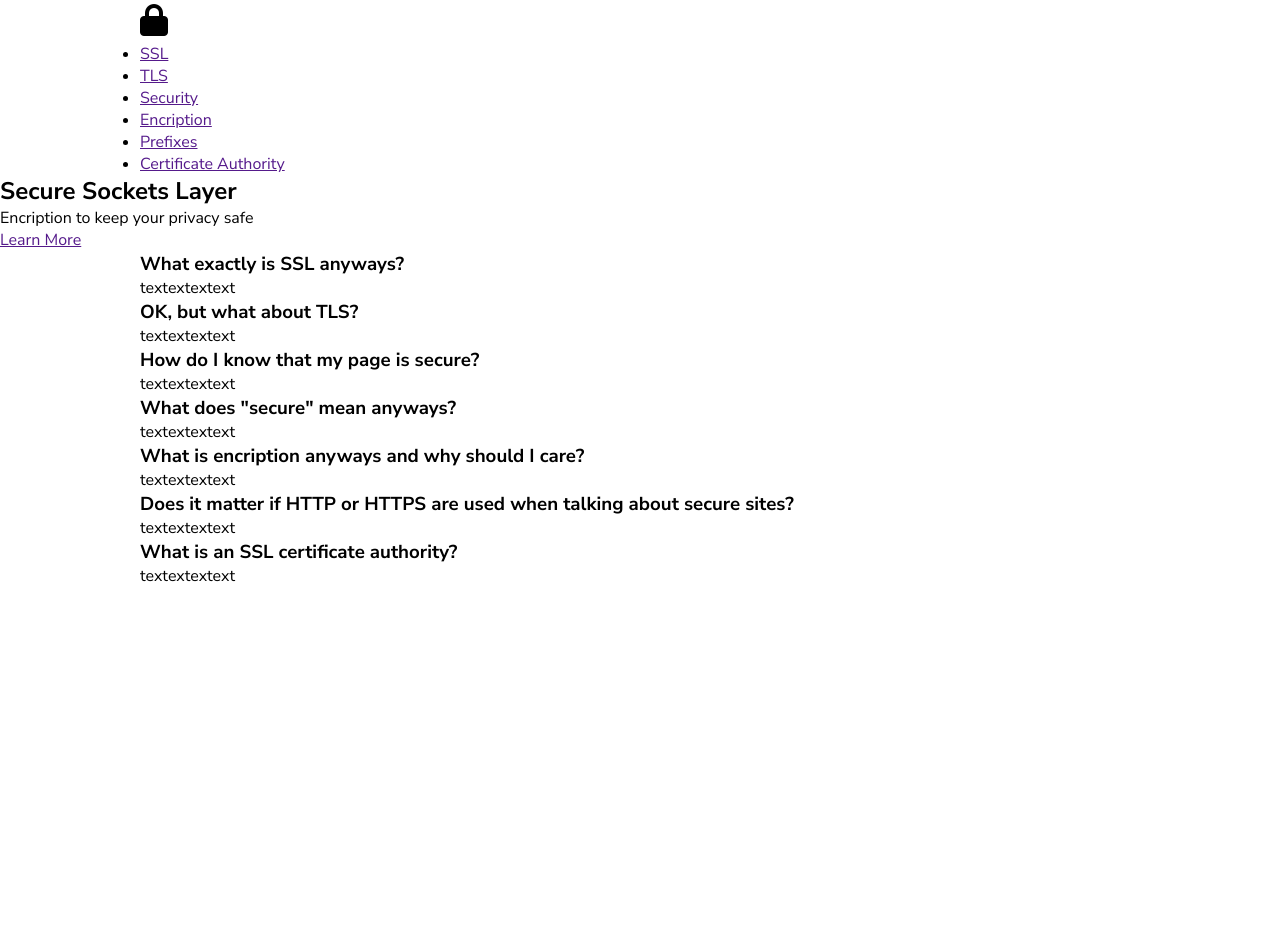
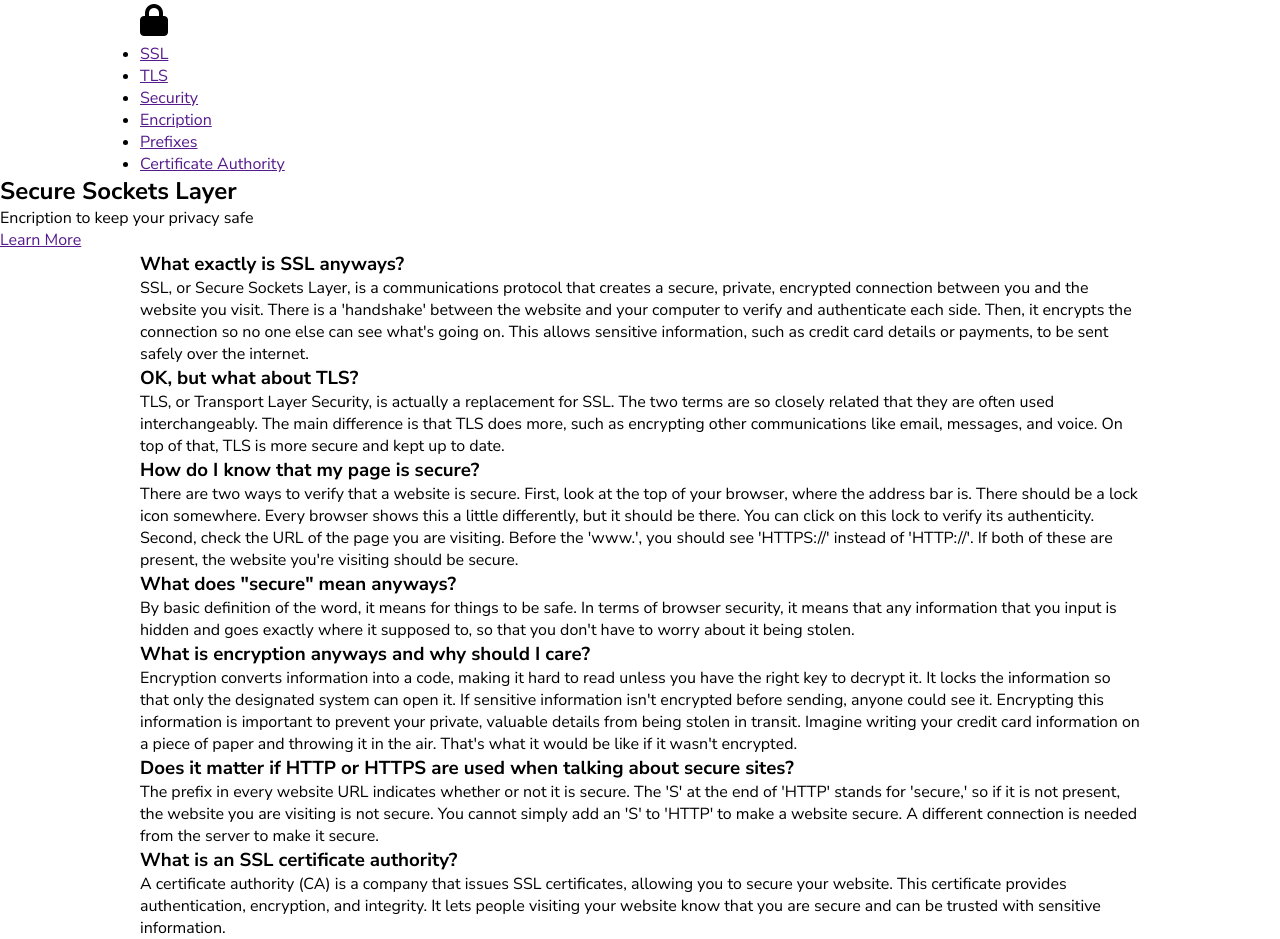
Before and after one commit to myles-reid/ssl, a plain HTML site: page index.html in a window 1280 px wide. Before the commit the page ends 800 px from the top, so only its background shows below. Drawn offline with Linux system fonts and the light colour scheme.

Commit message:
Main information added

```diff
--- a/index.html
+++ b/index.html
@@ -52,7 +52,15 @@
             <h3>What exactly is SSL anyways?</h3>
           </div>
           <div class="text">
-            <p>textextextext</p>
+            <p>
+              SSL, or Secure Sockets Layer, is a communications protocol that
+              creates a secure, private, encrypted connection between you and
+              the website you visit. There is a 'handshake' between the website
+              and your computer to verify and authenticate each side. Then, it
+              encrypts the connection so no one else can see what's going on.
+              This allows sensitive information, such as credit card details
+              or payments, to be sent safely over the internet.
+            </p>
           </div>
         </div>
 
@@ -61,17 +69,33 @@
             <h3>OK, but what about TLS?</h3>
           </div>
           <div class="text">
-            <p>textextextext</p>
+            <p>
+              TLS, or Transport Layer Security, is actually a replacement for SSL.
+              The two terms are so closely related that they are often used
+              interchangeably. The main difference is that TLS does more, such as
+              encrypting other communications like email, messages, and voice.
+              On top of that, TLS is more secure and kept up to date.
+            </p>
           </div>
         </div>
 
-        <div class="security">
+        <!-- 'span used only as a call tag for main nav -->
+        <span id="security"></span>
           <div class="container flex secure-1">
             <div class="question">
               <h3>How do I know that my page is secure?</h3>
             </div>
             <div class="text">
-              <p>textextextext</p>
+              <p>
+                There are two ways to verify that a website is secure. First,
+                look at the top of your browser, where the address bar is.
+                There should be a lock icon somewhere. Every browser shows this
+                a little differently, but it should be there. You can click on
+                this lock to verify its authenticity. Second, check the URL of
+                the page you are visiting. Before the 'www.', you should see
+                'HTTPS://' instead of 'HTTP://'. If both of these are present,
+                the website you're visiting should be secure.
+              </p>
             </div>
           </div>
 
@@ -80,17 +104,32 @@
               <h3>What does "secure" mean anyways?</h3>
             </div>
             <div class="text">
-              <p>textextextext</p>
+              <p>
+                By basic definition of the word, it means for things to be safe. In
+                terms of browser security, it means that any information that you
+                input is hidden and goes exactly where it supposed to, so that you
+                don't have to worry about it being stolen.
+              </p>
             </div>
           </div>
-        </div>
+
 
         <div class="container flex encription">
           <div class="question">
-            <h3>What is encription anyways and why should I care?</h3>
+            <h3>What is encryption anyways and why should I care?</h3>
           </div>
           <div class="text">
-            <p>textextextext</p>
+            <p>
+              Encryption converts information into a code, making it hard to
+              read unless you have the right key to decrypt it. It locks the
+              information so that only the designated system can open it. If
+              sensitive information isn't encrypted before sending, anyone
+              could see it. Encrypting this information is important to
+              prevent your private, valuable details from being stolen in transit.
+              Imagine writing your credit card information on a piece of paper
+              and throwing it in the air. That's what it would be like
+              if it wasn't encrypted.
+            </p>
           </div>
         </div>
 
@@ -102,7 +141,13 @@
             </h3>
           </div>
           <div class="text">
-            <p>textextextext</p>
+            <p>
+              The prefix in every website URL indicates whether or not it is
+              secure. The 'S' at the end of 'HTTP' stands for 'secure,'
+              so if it is not present, the website you are visiting is not secure.
+              You cannot simply add an 'S' to 'HTTP' to make a website secure.
+              A different connection is needed from the server to make it secure.
+            </p>
           </div>
         </div>
 
@@ -111,7 +156,13 @@
             <h3>What is an SSL certificate authority?</h3>
           </div>
           <div class="text">
-            <p>textextextext</p>
+            <p>
+              A certificate authority (CA) is a company that issues SSL
+              certificates, allowing you to secure your website.
+              This certificate provides authentication, encryption, and integrity.
+              It lets people visiting your website know that you are secure and
+              can be trusted with sensitive information.
+            </p>
           </div>
         </div>
 
```
